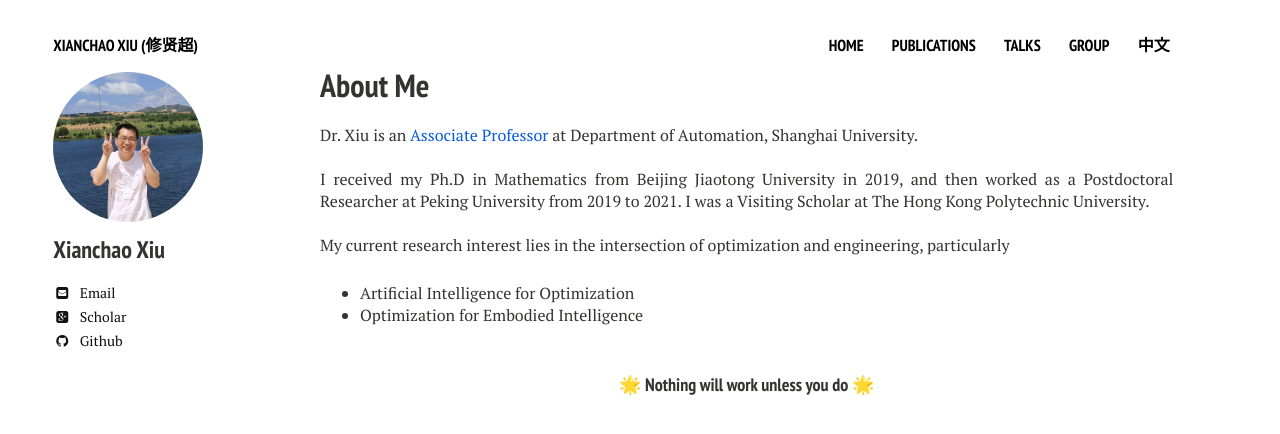
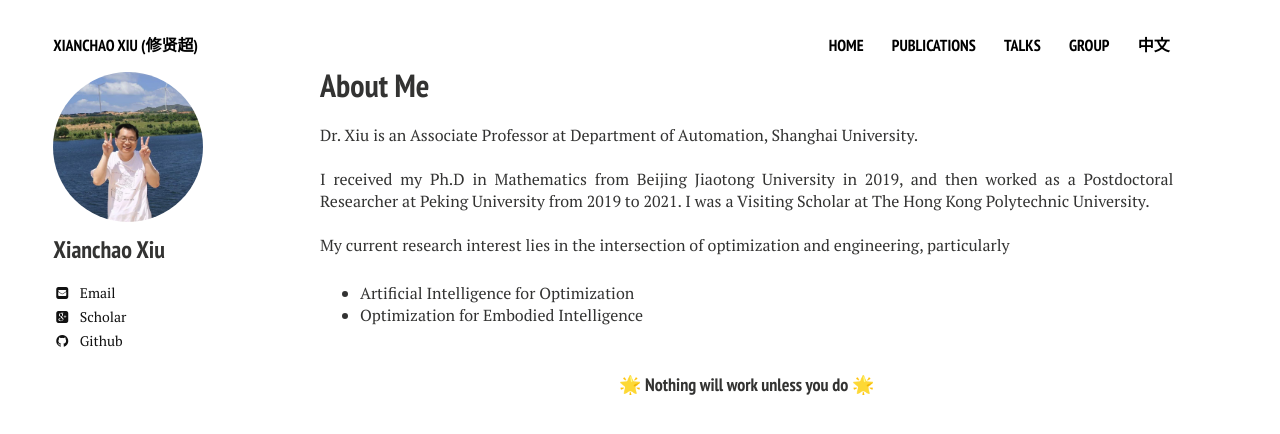
Before and after one commit to xianchaoxiu/xianchaoxiu.github.io, a Jekyll site: the page built from index.md, in a window 1280 px wide. Shown: the top 434 px of the page. Built offline with Jekyll 4.4.1, drawn with Linux system fonts in a browser that asks for light colours; nearby versions of some CDN libraries.

Commit message:
Update home2.html

```diff
--- a/_layouts/home2.html
+++ b/_layouts/home2.html
@@ -26,7 +26,7 @@
 
   <div id="index">
          <h1>About Me</h1>
-         <p> Dr. Xiu is an <a href="https://auto.shu.edu.cn/info/1341/80462.htm" class="textlink" target="_blank">Associate Professor</a> at Department of Automation, Shanghai University.  <br> <br>
+         <p> Dr. Xiu is an Associate Professor at Department of Automation, Shanghai University.  <br> <br>
 
 
 		I received my Ph.D in Mathematics from Beijing Jiaotong University in 2019, and then worked as a Postdoctoral Researcher at Peking University from 2019 to 2021.
```
